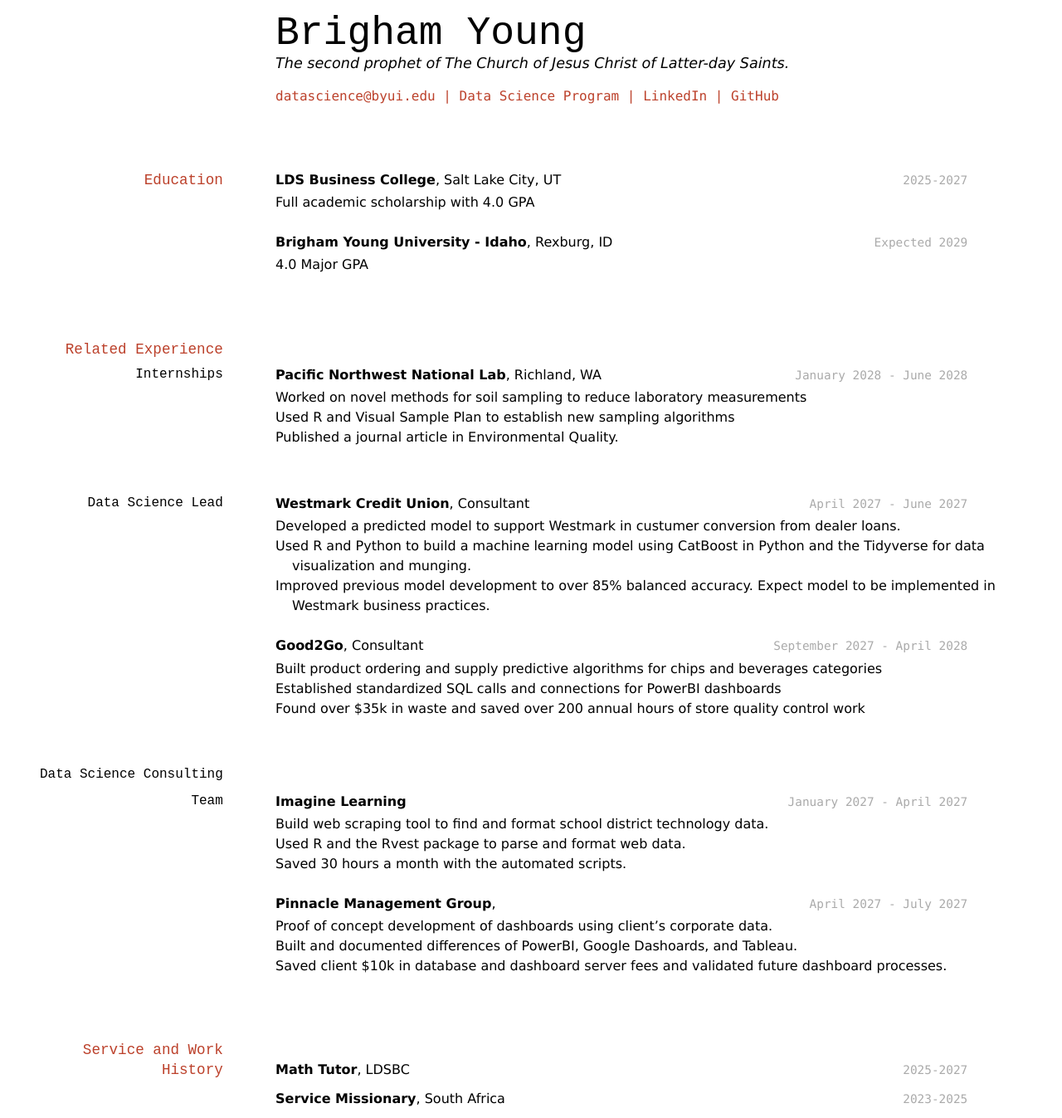
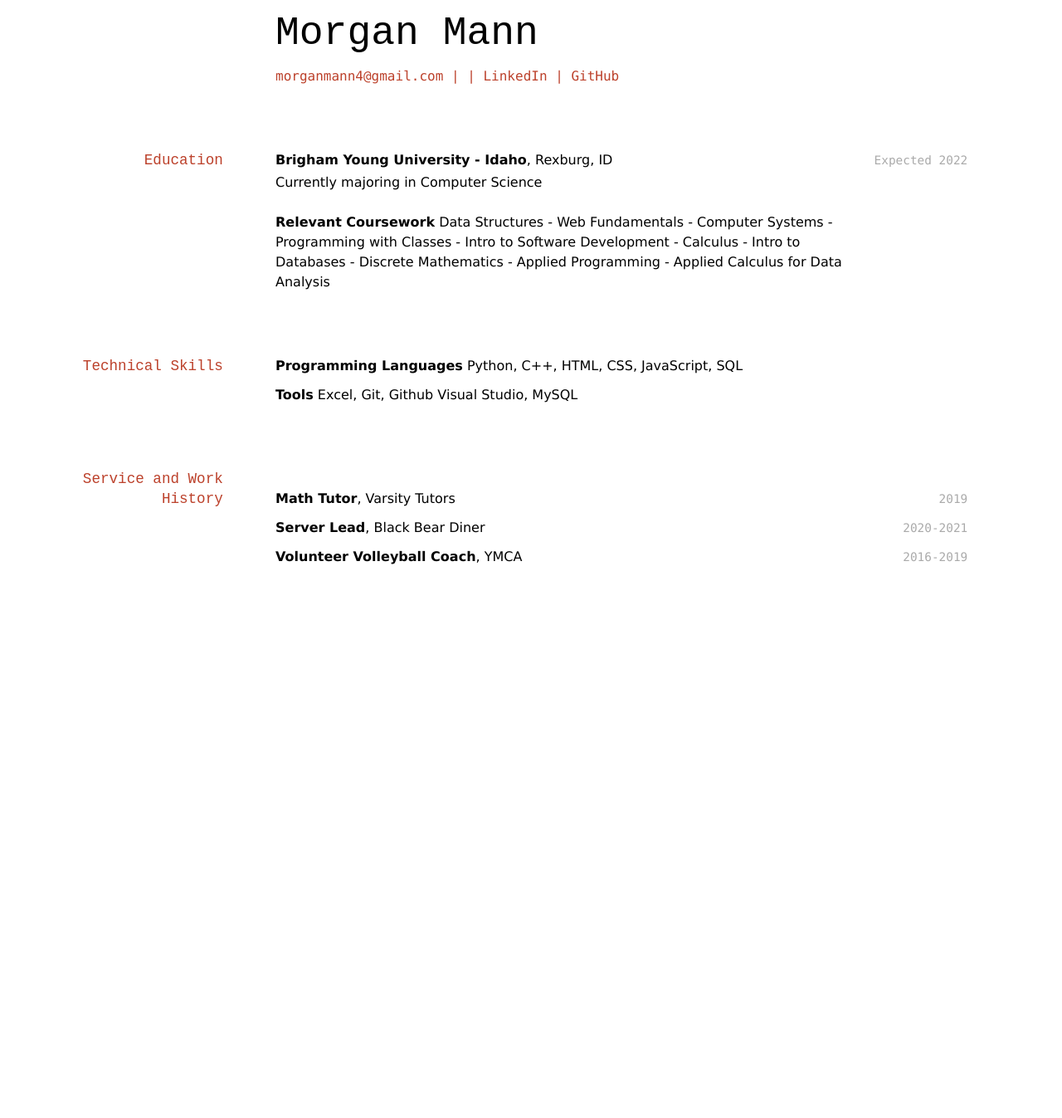
Before and after one commit to byuids-resumes/Morgan-Mann-Resume, a Jekyll site: the page built from docs/index.md, in a window 1280 px wide. Shown: the whole page at 83% size. Built offline with Jekyll 4.4.1, drawn with Linux system fonts in a browser that asks for light colours; after the commit the page ends 900 px from its top, so only the background shows below that.

Commit message:
rough draft

```diff
--- a/docs/index.md
+++ b/docs/index.md
@@ -1,84 +1,54 @@
 ---
 layout: cv
-title: Brigham Young's Resume
+title: Morgan Mann's Resume
 ---
-# Brigham Young
-The second prophet of The Church of Jesus Christ of Latter-day Saints.
+# Morgan Mann
+
 
 <div id="webaddress">
-<a href="datascience@byui.edu">datascience@byui.edu</a>
-| <a href="https://byuidatascience.github.io/development.html">Data Science Program</a>
-| <a href="https://www.linkedin.com/groups/13537407/">LinkedIn</a>
-| <a href="https://github.com/byuids-resumes">GitHub</a>
+<a href="morganmann4@gmail.com">morganmann4@gmail.com</a>
+| <a href="https://byuidatascience.github.io/development.html"></a>
+| <a href="https://www.linkedin.com/in/morgan-mann-86a09019b/">LinkedIn</a>
+| <a href="https://github.com/morganmann4">GitHub</a>
 </div>
 
 <!-- https://www.monique.tech/the-art-of-markdown -->
 
 ## Education
 
-`2025-2027`
-__LDS Business College__, Salt Lake City, UT
-
-- Full academic scholarship with 4.0 GPA
-
-`Expected 2029`
+`Expected 2022`
 __Brigham Young University - Idaho__, Rexburg, ID
 
-- 4.0 Major GPA
+- Currently majoring in Computer Science
+
+**Relevant Coursework**
+Data Structures - Web Fundamentals - Computer Systems - Programming with Classes - Intro to Software Development - Calculus - Intro to Databases - Discrete Mathematics - Applied Programming - Applied Calculus for Data Analysis
+
+## Technical Skills
+
+__Programming Languages__
+Python, C++, HTML, CSS, JavaScript, SQL
+
+__Tools__
+Excel, Git, Github Visual Studio, MySQL
 
 
-## Related Experience
 
-### Internships
+##  Service and Work History
 
-`January 2028 - June 2028`
-__Pacific Northwest National Lab__, Richland, WA
+`2019` **Math Tutor**, Varsity Tutors
 
-- Worked on novel methods for soil sampling to reduce laboratory measurements
-- Used R and Visual Sample Plan to establish new sampling algorithms
-- Published a journal article in Environmental Quality.
+`2020-2021` **Server Lead**, Black Bear Diner
 
-### Data Science Lead
-
-`April 2027 - June 2027`
-__Westmark Credit Union__, Consultant
-
-- Developed a predicted model to support Westmark in custumer conversion from dealer loans.
-- Used R and Python to build a machine learning model using CatBoost in Python and the Tidyverse for data visualization and munging.
-- Improved previous model development to over 85% balanced accuracy. Expect model to be implemented in Westmark business practices.
-
-`September 2027 - April 2028`
-__Good2Go__, Consultant
-
-- Built product ordering and supply predictive algorithms for chips and beverages categories
-- Established standardized SQL calls and connections for PowerBI dashboards
-- Found over $35k in waste and saved over 200 annual hours of store quality control work
-
-### Data Science Consulting Team
-
-`January 2027 - April 2027`
-__Imagine Learning__
-
-- Build web scraping tool to find and format school district technology data.
-- Used R and the Rvest package to parse and format web data.
-- Saved 30 hours a month with the automated scripts.
-
-`April 2027 - July 2027`
-__Pinnacle Management Group__,
-
-- Proof of concept development of dashboards using client's corporate data.
-- Built and documented differences of PowerBI, Google Dashoards, and Tableau.
-- Saved client $10k in database and dashboard server fees and validated future dashboard processes.
+`2016-2019` **Volunteer Volleyball Coach**,  YMCA
 
 
-## Service and Work History
-
-`2025-2027`
-__Math Tutor__, LDSBC
 
 
-`2023-2025`
-__Service Missionary__, South Africa
+
+
+
+
 
 
 
```
Also changed, not shown: README.md.
